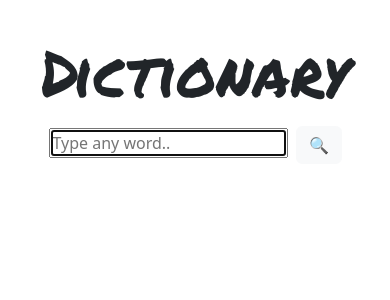
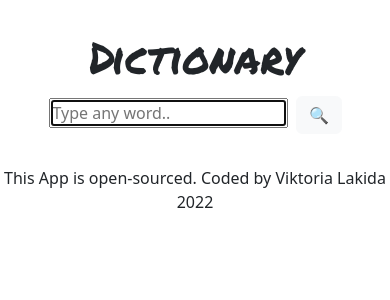
Before and after one commit to elinalak/Dictionary, a React (Create React App) app: page / in a window 390 px wide. Shown: the top 300 px of the page. Built offline with nearby package versions, Linux system fonts and the light colour scheme; no server answers.

Commit message:
Added footer component

```diff
--- a/src/App.css
+++ b/src/App.css
@@ -25,4 +25,11 @@
     padding-left: 20px;
     padding-right: 20px;
   }
+
+  .Header-name {
+    font-family: "Permanent Marker", cursive;
+    font-style: normal;
+    font-weight: 400;
+    font-size: 44px;
+  }
 }
--- a/src/Dictionary.js
+++ b/src/Dictionary.js
@@ -2,9 +2,10 @@ import React, { useState } from "react";
 import "bootstrap/dist/css/bootstrap.css";
 import axios from "axios";
 import Result from "./Result";
+import Footer from "./Footer";
 
 export default function Dictionary() {
-  let [word, setWord] = useState("");
+  let [word, setWord] = useState("react");
   let [response, setResponse] = useState(null);
   let [loaded, setLoaded] = useState(false);
   let [photos, setPhotos] = useState(null);
@@ -15,7 +16,6 @@ export default function Dictionary() {
   }
 
   function handlePexelResponse(response) {
-    console.log(`Photos is ` + response.data.photos);
     setPhotos(response.data.photos);
   }
 
@@ -74,8 +74,13 @@ export default function Dictionary() {
           </button>
         </form>
         <Result response={response} photos={photos} />
+        <Footer />
       </div>
     );
   else load();
-  return "Loading";
+  return (
+    <div>
+      <p>Loading...</p>
+    </div>
+  );
 }
--- /dev/null
+++ b/src/Footer.js
@@ -0,0 +1,27 @@
+import React from "react";
+
+export default function Footer() {
+  return (
+    <div className="mt-2 pt-4">
+      This App is{" "}
+      <a
+        href="https://github.com/elinalak/Dictionary"
+        className="text-decoration-none text-dark"
+        target="_blank"
+        rel="noreferrer"
+      >
+        open-sourced
+      </a>
+      . Coded by{" "}
+      <a
+        href="https://startling-blini-e759e3.netlify.app"
+        className="text-decoration-none text-dark"
+        target="_blank"
+        rel="noreferrer"
+      >
+        Viktoria Lakida
+      </a>
+      <br /> 2022
+    </div>
+  );
+}
--- a/src/Result.js
+++ b/src/Result.js
@@ -5,14 +5,13 @@ import Synonyms from "./Synonyms";
 import Photos from "./Photos";
 
 export default function Result(props) {
-  console.log(props.response);
-
-  if (props.response)
+  if (props.response && props.photos)
     return (
       <div className="row">
         <div className="col-sm-6 article">
           <h2 className="Header-name text-danger">{props.response.word}</h2>
           <Phonetic response={props.response} />
+
           {props.response.meanings.map(function (meaning, index) {
             return (
               <div>
```
